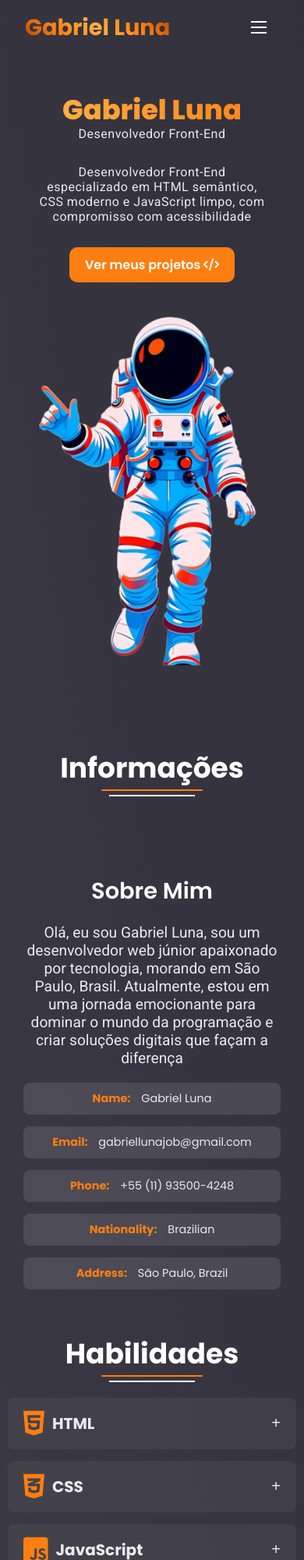
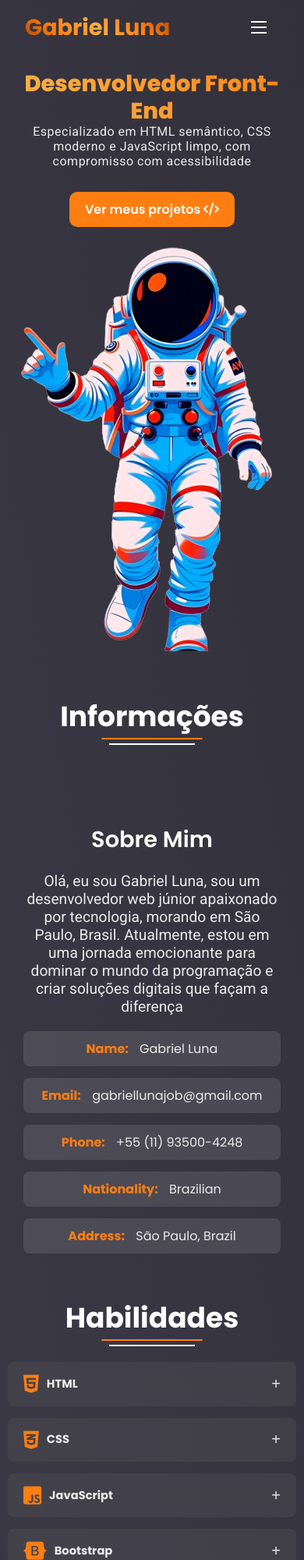
Before and after one commit to GabrielLuna1/GabrielLuna1.github.io, a plain HTML site: page index.html in a window 390 px wide. Shown: the top 2000 px of the page at 78% size. Drawn offline with Linux system fonts and the light colour scheme.

Commit message:
att responsivo

```diff
--- a/css/info.css
+++ b/css/info.css
@@ -110,7 +110,7 @@
   }
 
   .custom-list li {
-    font-size: 0.9em;
+    font-size: 1em;
   }
 
   .uni-text {
--- a/css/main.css
+++ b/css/main.css
@@ -143,6 +143,10 @@ main {
     margin-left: 0;
     margin-right: 0;
     text-align: center;
+    padding: 0;
+  }
+  .sobre-item h1 {
+    font-size: 1.8em;
   }
 
   .sobre-item img {
@@ -156,8 +160,9 @@ main {
     font-size: 1.4em;
   }
 
-  .sobre-item h1 {
-    font-size: 2.2em;
+  .sobre-item img {
+    display: block;
+    margin: 10px auto;
   }
 
   .sobre-item p {
--- a/css/skill.css
+++ b/css/skill.css
@@ -31,7 +31,7 @@
 
 .skill-header h3 {
   margin: 0;
-  font-size: 1.2em;
+  font-size: 1.6em;
   display: flex;
   align-items: center;
   gap: 10px;
@@ -106,7 +106,8 @@
 }
 
 @media (max-width: 576px) {
-  .skill-header {
+  .skill-header h3 {
+    font-size: 1.1em;
   }
 
   .skill-details li {
--- a/index.html
+++ b/index.html
@@ -49,14 +49,13 @@
 
     <div class="grid-sobre container" id="info">
       <div class="sobre-item">
-        <h1>Gabriel Luna</h1>
-        <p>Desenvolvedor Front-End</p>
-        <p>Desenvolvedor Front-End especializado em HTML semântico, CSS moderno e JavaScript limpo, com compromisso com acessibilidade</p>
+        <h1>Desenvolvedor Front-End</h1>
+        <p>Especializado em HTML semântico, CSS moderno e JavaScript limpo, com compromisso com acessibilidade</p>
         <a href="https://github.com/GabrielLuna1" class="btn">Ver meus projetos <i class="fa-solid fa-code"></i></a>
       </div>
-      <picture class="sobre-item">
+      <div class="sobre-item">
         <img src="./img/astro1.png" alt="Ilustração de astronauta representando exploração digital">
-      </picture>
+      </div>
     </div>
   </main>
 
```
Also changed, not shown: css/style.min.css.
